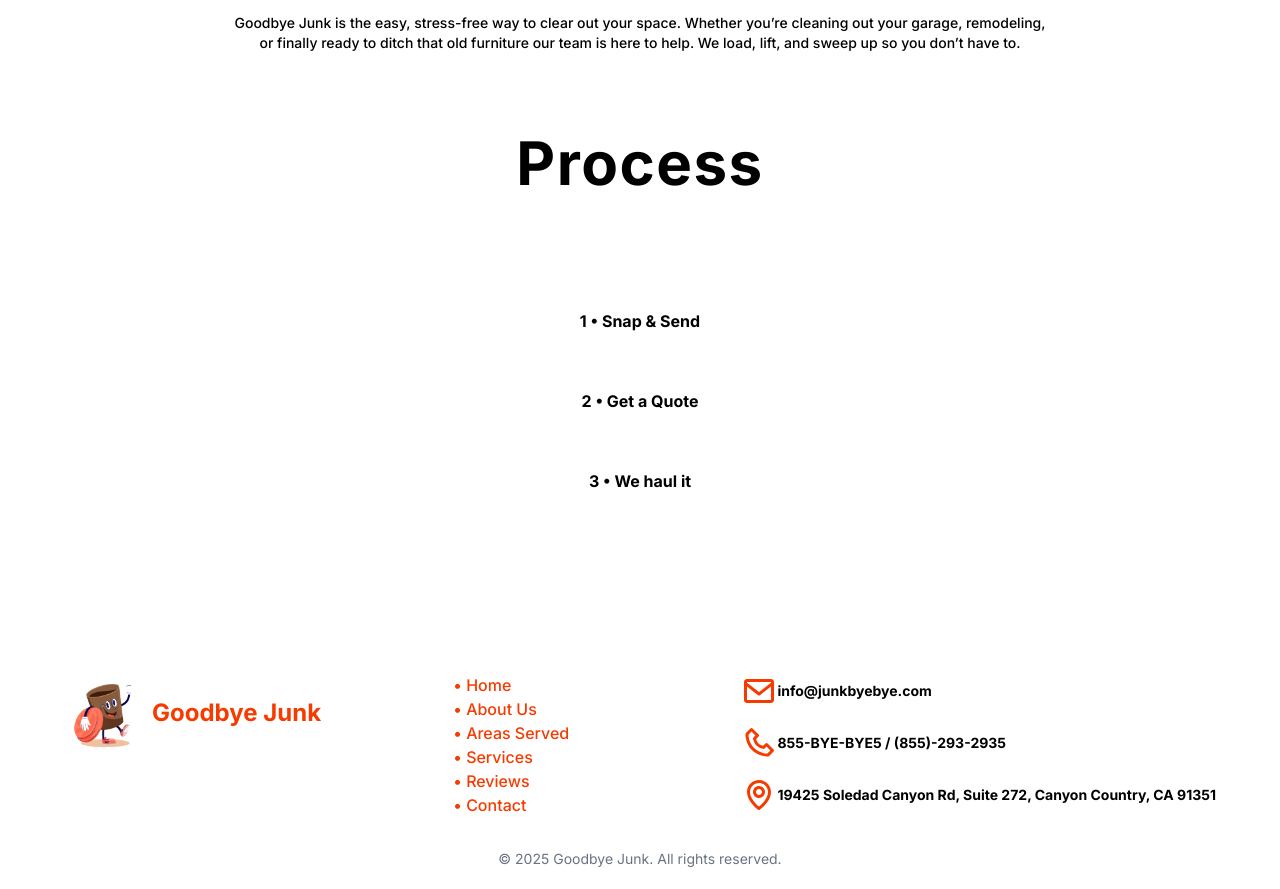
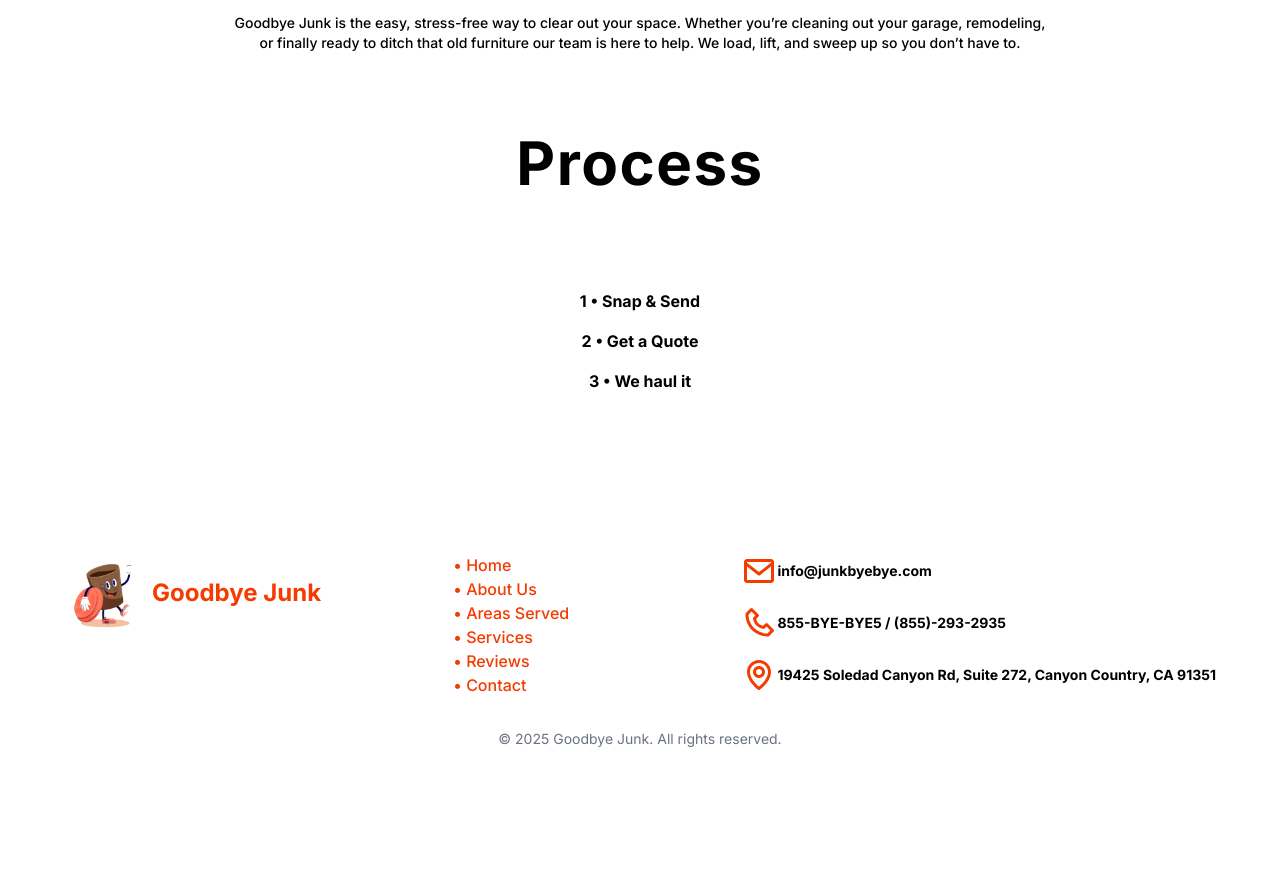
Before and after one commit to MARSIF123/junkbyebye1, a Next.js app: page / in a window 1280 px wide. Shown: the part 1260-2149 px from the top of the page. After the commit the page ends 2029 px from the top, so only its background shows below. Built offline with nearby package versions, Linux system fonts and the light colour scheme.

Commit message:
close nav fix

```diff
--- a/components/Nav/MobileNav.tsx
+++ b/components/Nav/MobileNav.tsx
@@ -19,7 +19,7 @@
           className={`text-white ${show} fixed justify-center flex flex-col h-full transform transition-all duration-500 delay-300 w-[80%] sm-w-[60%] bg-primary-yellow space-y-6 z-[-1000050] right-0`}
         >
           {NavLinks.map((link) => (
-            <Link key={link.name} href={link.path}>
+            <Link key={link.name} href={link.path} onClick={closeNavHandler}>
               <p className="text-primary-blue w-fit text-xl ml-12 border-b-[1.5px] pb-1 border-primary-blue sm:text-[30px]">
                 {link.name}
               </p>
--- a/components/Process/Process.tsx
+++ b/components/Process/Process.tsx
@@ -1,17 +1,17 @@
 const Process = () => {
   return (
-    <div className="w-200 mx-auto mb-40 mt-20">
+    <div className=" mb-40 mt-20">
       <h1 className="text-2xl sm:text-4xl md:text-5xl lg:text-6xl mt-6 text-center font-bold tracking-wide">
         Process
       </h1>
       <div className="flex w-full mx-auto mt-20 flex-col items-center">
-        <div className="self-start  flex items-center justify-center w-full  p-5 mt-4 rounded-lg font-bold">
+        <div className="flex items-center justify-center w-full  mt-4  font-bold">
           1 • Snap & Send
         </div>
-        <div className="self-end  flex items-center justify-center w-full  p-5 mt-4 rounded-lg font-bold">
+        <div className="flex items-center justify-center w-full mt-4  font-bold">
           2 • Get a Quote
         </div>
-        <div className="self-start  flex items-center justify-center w-full  p-5 mt-4 rounded-lg font-bold">
+        <div className="flex items-center justify-center w-full  mt-4  font-bold">
           3 • We haul it
         </div>
       </div>
```
